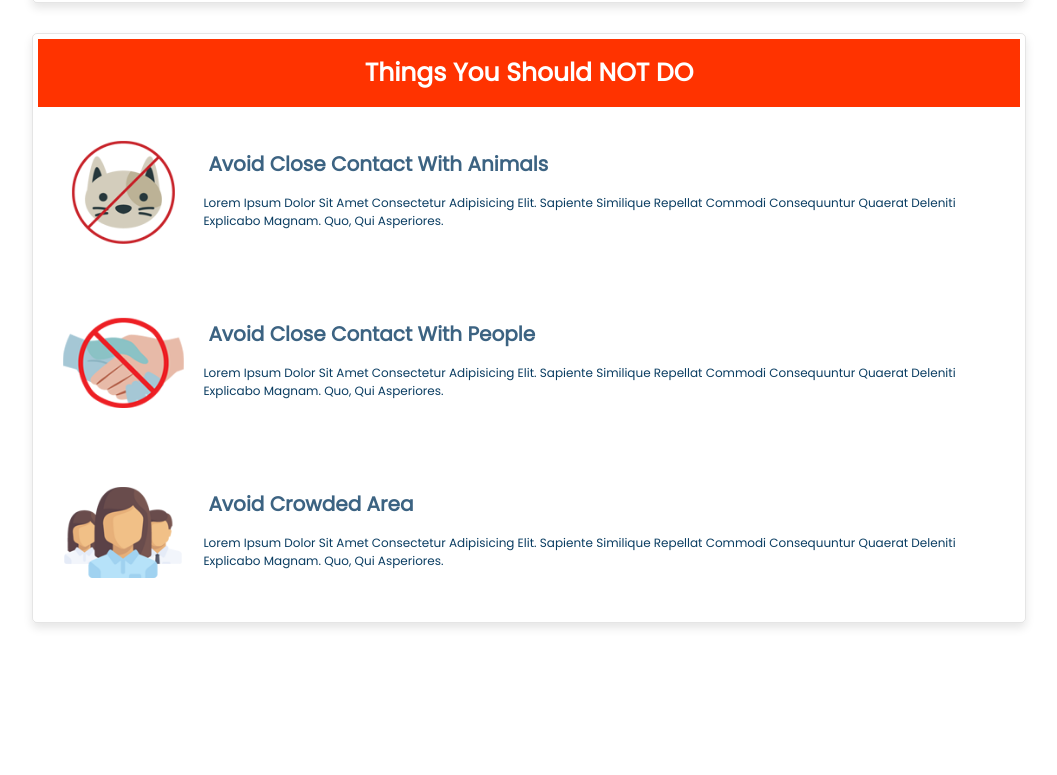
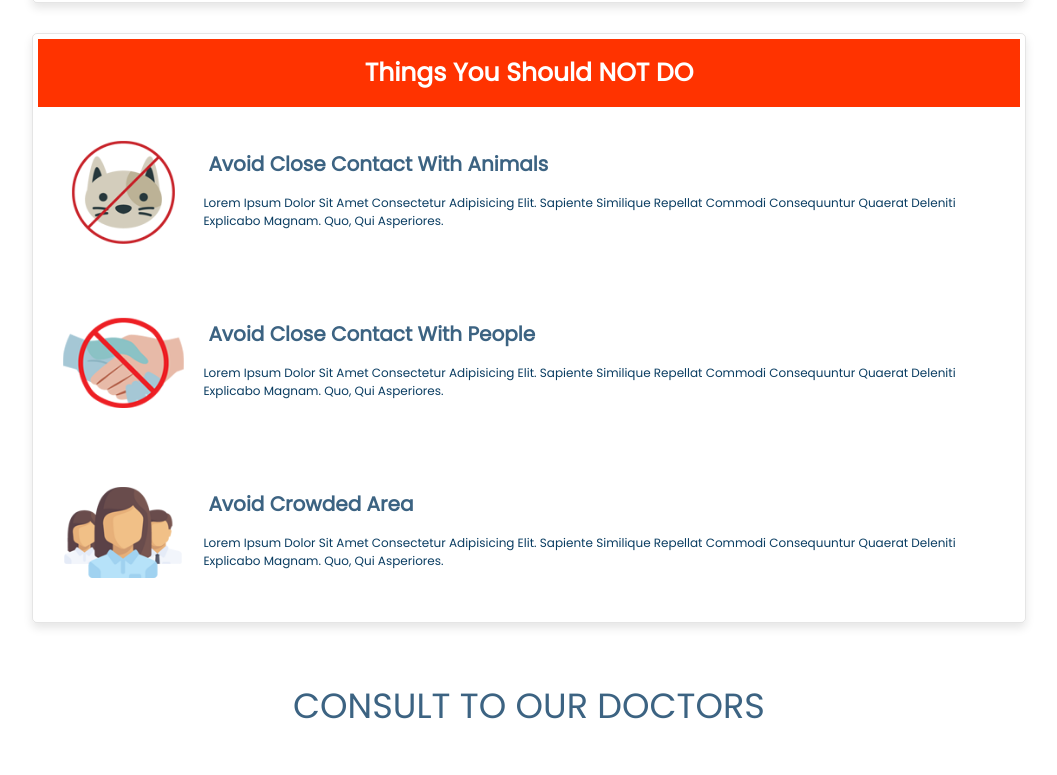
Before and after one commit to Sibints2000/Covid-19-website-project, a plain HTML site: page index.html in a window 1280 px wide. Shown: the part 3355-4130 px from the top of the page, without its empty margins (111-1168 px from the left). Before the commit the page ends 4018 px from the top, so only its background shows below. Drawn offline with nearby package versions, Linux system fonts and the light colour scheme.

Commit message:
Eighty Ffith Commit

```diff
--- a/index.html
+++ b/index.html
@@ -241,6 +241,22 @@
 
     <!-- precautions section ends -->
 
+    <!-- doctor section starts -->
+
+    <seciton class="doctor" id="doctor">
+
+        <h1 class="heading">consult to our doctors</h1>
+
+        <div class="box-container">
+
+
+
+        </div>
+
+    </seciton>
+
+    <!-- doctor section ends -->
+
 
 
 
```
